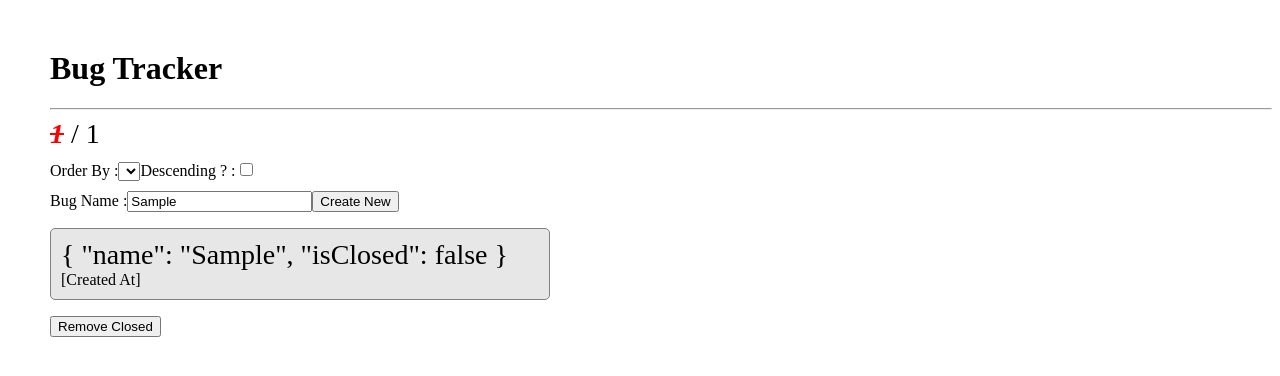
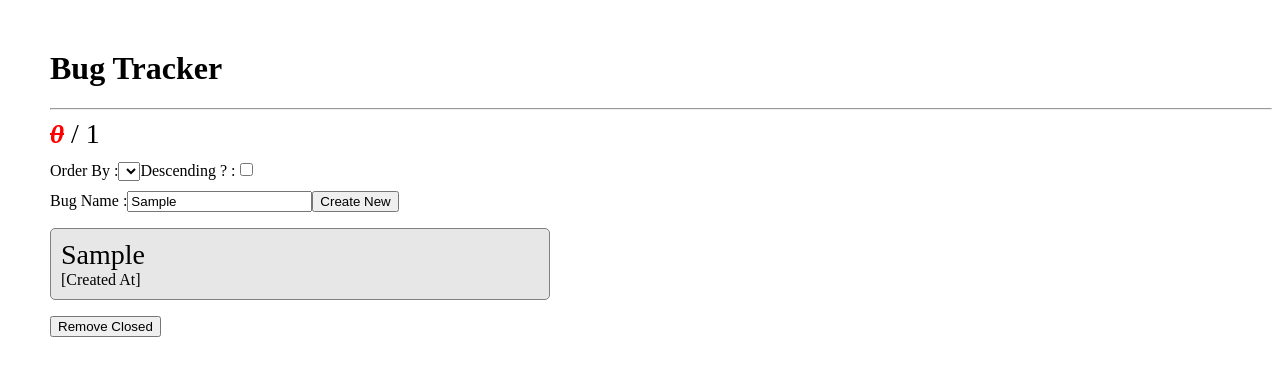
Before and after one commit to tkmagesh/Tata-Elxsi-Angular4-Dec-2017, an Angular app in the folder bug-tracker-app/: page / in a window 1280 px wide. Both pictures are taken after typing "Sample" into the empty fields and a click on the button "Create New". Shown: the top 376 px of the page. Built offline with nearby package versions, Linux system fonts and the light colour scheme.

Commit message:
introducing bugOperations service

```diff
--- a/bug-tracker-app/src/app/bug-tracker/bugTracker.component.html
+++ b/bug-tracker-app/src/app/bug-tracker/bugTracker.component.html
@@ -1,9 +1,5 @@
 <div class="content">
-	<section class="stats">
-		<span class="closed">1</span>
-		<span> / </span>
-		<span>{{bugs.length}}</span>
-	</section>
+	<bug-stats [data]="bugs"></bug-stats>
 	<section class="sort">
 		<label for="">Order By :</label>
 		<select name="" id="">
@@ -21,11 +17,14 @@
 	<section class="list">
 		<ol>
 			<li *ngFor="let bug of bugs">
-				<span class="bugname" (click)="onBugClick(bug)">{{bug | json}}</span>
+				<span
+					(click)="onBugClick(bug)"
+					[ngClass]="{closed : bug.isClosed, bugname : true}"
+				>{{bug.name}}</span>
 				<div class="datetime">[Created At]</div>
 			</li>
 
 		</ol>
-		<input type="button" value="Remove Closed">
+		<input type="button" value="Remove Closed" (click)="onRemoveClosedClick()">
 	</section>
 </div>
--- a/bug-tracker-app/src/app/bug-tracker/bugTracker.component.ts
+++ b/bug-tracker-app/src/app/bug-tracker/bugTracker.component.ts
@@ -1,5 +1,7 @@
 import { Component } from '@angular/core';
 import { IBug } from './models/IBug';
+import { BugOperationsService  } from './services/bugOperations.service';
+
 
 @Component({
 	selector : 'bug-tracker',
@@ -8,14 +10,27 @@ import { IBug } from './models/IBug';
 export class BugTrackerComponent{
 	bugs : IBug[] = [];
 
+	/*bugOperations : BugOperationsService;
+
+	constructor(_bugOperations : BugOperationsService){
+		this.bugOperations = _bugOperations;
+	}*/
+
+	constructor(private bugOperations : BugOperationsService){
+
+	}
+
 	onCreateNewClick(newBugName : string){
-		let newBug : IBug = {
-			name : newBugName,
-			isClosed : false
-		};
+		let newBug = this.bugOperations.createNew(newBugName);
 		this.bugs.push(newBug);
 	}
+
 	onBugClick(bug : IBug){
-		bug.isClosed = !bug.isClosed;
+		this.bugOperations.toggle(bug);
 	}
+
+	onRemoveClosedClick(){
+		this.bugs = this.bugs.filter(bug => !bug.isClosed);
+	}
+
 }
--- /dev/null
+++ b/bug-tracker-app/src/app/bug-tracker/services/bugOperations.service.ts
@@ -0,0 +1,14 @@
+import { IBug } from '../models/IBug';
+
+export class BugOperationsService{
+	createNew(newBugName : string) : IBug {
+		let newBug : IBug = {
+			name : newBugName,
+			isClosed : false
+		};
+		return newBug;
+	}
+	toggle(bug : IBug) : void{
+		bug.isClosed = !bug.isClosed;
+	}
+}
--- /dev/null
+++ b/bug-tracker-app/src/app/bug-tracker/views/bugStats.compnent.ts
@@ -0,0 +1,34 @@
+import { Component, Input } from '@angular/core';
+import { IBug } from '../models/IBug';
+
+@Component({
+	selector: 'bug-stats',
+	template : `
+		<section class="stats">
+			<span class="closed">{{getClosedCount()}}</span>
+			<span> / </span>
+			<span>{{bugs.length}}</span>
+		</section>
+	`
+})
+export class BugStatsComponent {
+
+	@Input('data')
+	bugs : IBug[] = [];
+
+	constructor() {}
+
+	getClosedCount(){
+		/*
+		let closedCount = 0;
+		for(let bug of this.bugs){
+			if (bug.isClosed)
+				++closedCount;
+		}
+		return closedCount;
+		*/
+
+		return this.bugs.reduce((prevResult, bug) => bug.isClosed ? ++prevResult : prevResult, 0);
+	}
+
+}
```
Also changed, not shown: bug-tracker-app/src/app/app.module.ts (+7 -2 lines).
